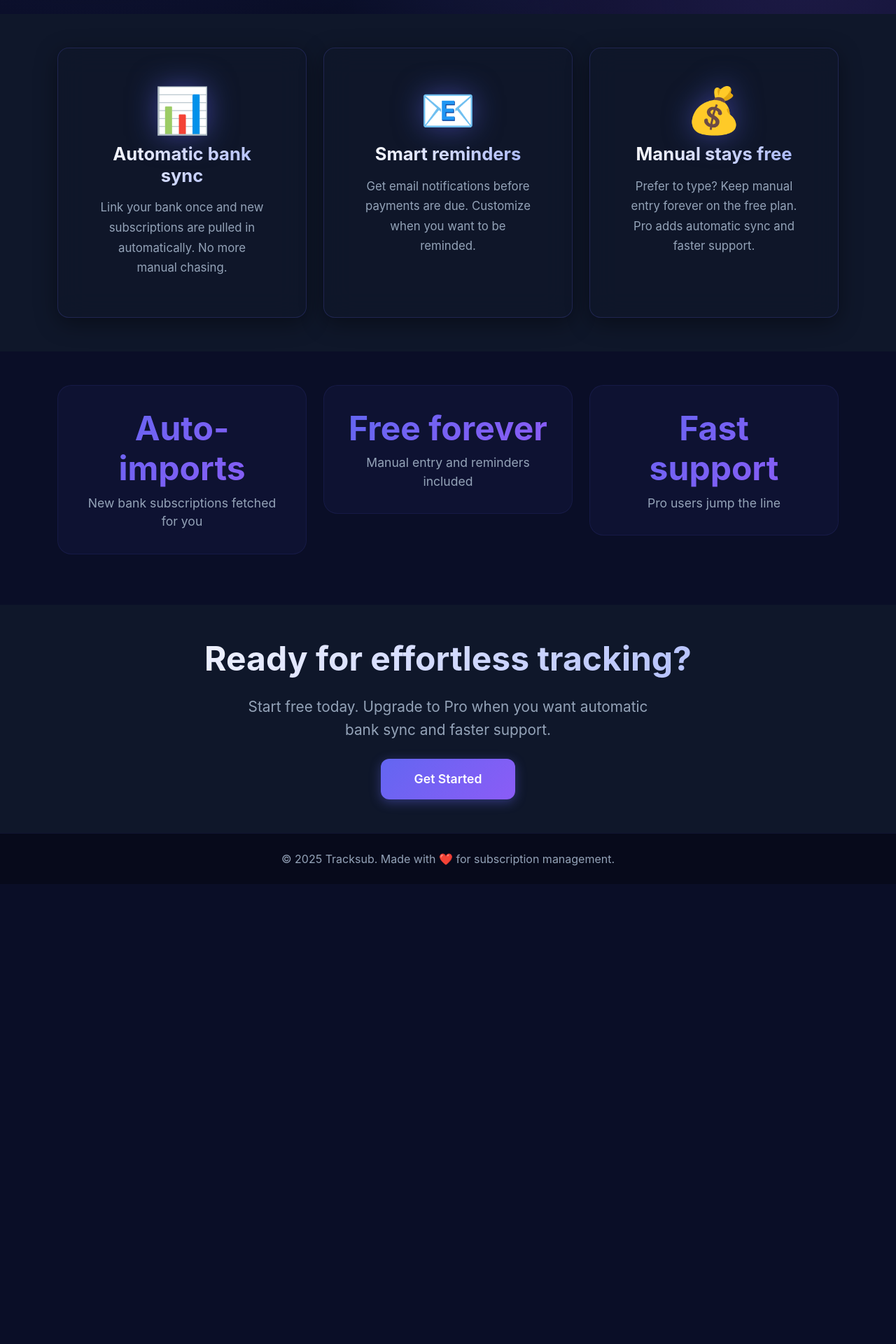
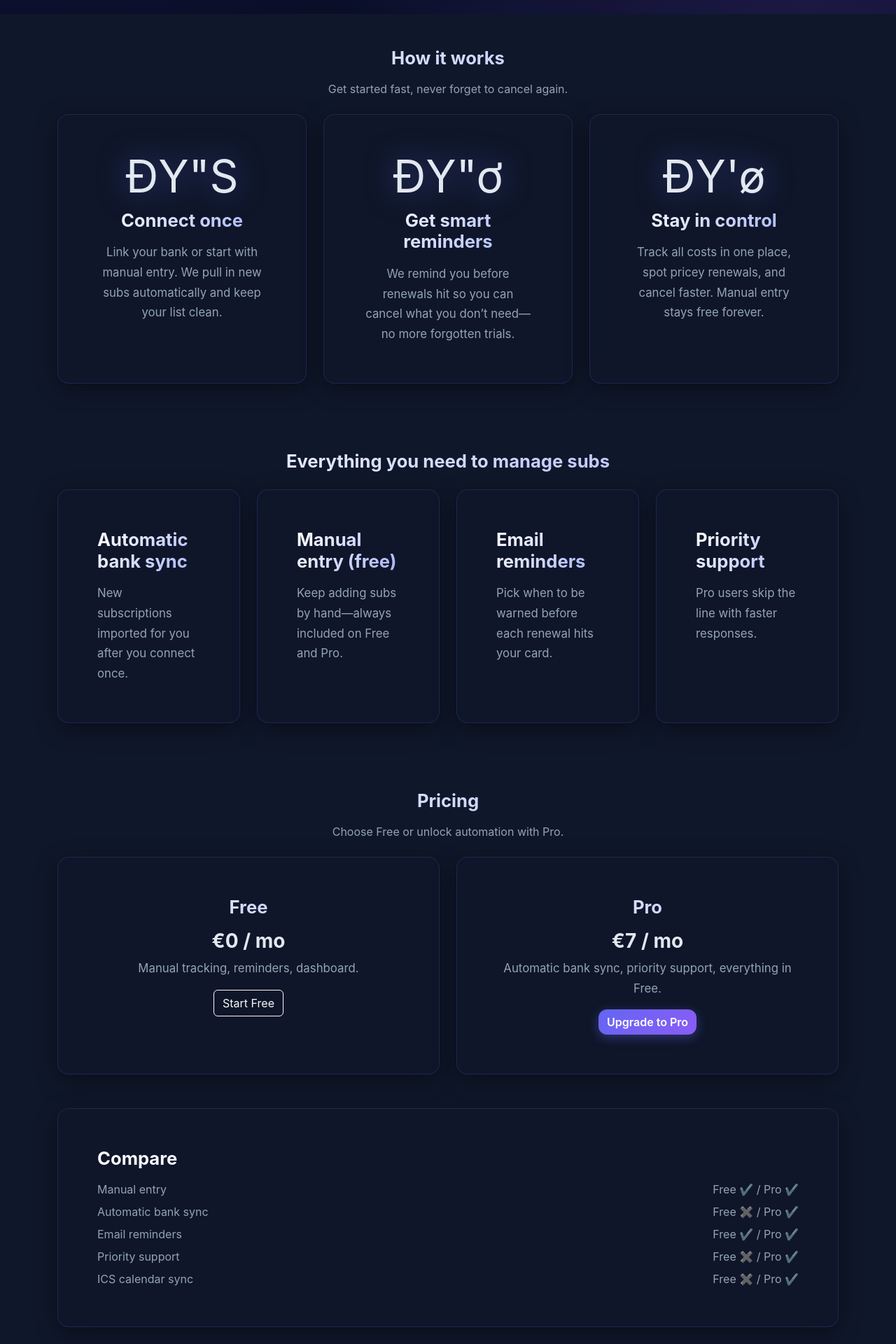
Before and after one commit to jankln/tracksub, a React (Create React App) app in the folder frontend/: page /welcome in a window 1280 px wide. Shown: the part 700-2620 px from the top of the page at 70% size. Before the commit the page ends 1963 px from the top, so only its background shows below. Built offline with nearby package versions, Linux system fonts and the light colour scheme.

Commit message:
Revamp welcome page with anchored sections and pricing

```diff
--- a/frontend/src/pages/WelcomePage.tsx
+++ b/frontend/src/pages/WelcomePage.tsx
@@ -7,7 +7,6 @@ const WelcomePage = () => {
   const navigate = useNavigate();
 
   useEffect(() => {
-    // Add fade-in animation on mount
     const elements = document.querySelectorAll('.fade-in');
     elements.forEach((el, index) => {
       setTimeout(() => {
@@ -21,6 +20,14 @@ const WelcomePage = () => {
       {/* Hero Section */}
       <section className="hero-section">
         <Container>
+          <div className="d-flex justify-content-center gap-3 mb-3 fade-in" style={{ flexWrap: 'wrap' }}>
+            <Button variant="outline-light" onClick={() => document.getElementById('how-it-works')?.scrollIntoView({ behavior: 'smooth' })}>
+              How it works
+            </Button>
+            <Button variant="outline-light" onClick={() => document.getElementById('pricing')?.scrollIntoView({ behavior: 'smooth' })}>
+              Pricing
+            </Button>
+          </div>
           <div className="hero-content text-center fade-in">
             <img
               src="/tracksublogo.png"
@@ -58,19 +65,23 @@ const WelcomePage = () => {
         </Container>
       </section>
 
-      {/* Features Section */}
-      <section className="features-section py-5">
+      {/* How it works */}
+      <section id="how-it-works" className="features-section py-5">
         <Container>
+          <div className="text-center mb-4 fade-in">
+            <h2 className="feature-title">How it works</h2>
+            <p className="text-muted">Get started fast, never forget to cancel again.</p>
+          </div>
           <Row className="g-4">
             <Col md={4} className="fade-in">
               <Card className="feature-card h-100 text-center">
                 <Card.Body>
                   <div className="feature-icon mb-3">
-                    📊
+                    ĐY"S
                   </div>
-                  <Card.Title className="feature-title">Automatic bank sync</Card.Title>
+                  <Card.Title className="feature-title">Connect once</Card.Title>
                   <Card.Text className="feature-description">
-                    Link your bank once and new subscriptions are pulled in automatically. No more manual chasing.
+                    Link your bank or start with manual entry. We pull in new subs automatically and keep your list clean.
                   </Card.Text>
                 </Card.Body>
               </Card>
@@ -80,12 +91,11 @@ const WelcomePage = () => {
               <Card className="feature-card h-100 text-center">
                 <Card.Body>
                   <div className="feature-icon mb-3">
-                    📧
+                    ĐY"ơ
                   </div>
-                  <Card.Title className="feature-title">Smart reminders</Card.Title>
+                  <Card.Title className="feature-title">Get smart reminders</Card.Title>
                   <Card.Text className="feature-description">
-                    Get email notifications before payments are due.
-                    Customize when you want to be reminded.
+                    We remind you before renewals hit so you can cancel what you don’t need—no more forgotten trials.
                   </Card.Text>
                 </Card.Body>
               </Card>
@@ -95,12 +105,116 @@ const WelcomePage = () => {
               <Card className="feature-card h-100 text-center">
                 <Card.Body>
                   <div className="feature-icon mb-3">
-                    💰
+                    ĐY'ø
                   </div>
-                  <Card.Title className="feature-title">Manual stays free</Card.Title>
+                  <Card.Title className="feature-title">Stay in control</Card.Title>
                   <Card.Text className="feature-description">
-                    Prefer to type? Keep manual entry forever on the free plan. Pro adds automatic sync and faster support.
+                    Track all costs in one place, spot pricey renewals, and cancel faster. Manual entry stays free forever.
                   </Card.Text>
+                </Card.Body>
+              </Card>
+            </Col>
+          </Row>
+        </Container>
+      </section>
+
+      {/* Feature highlights */}
+      <section className="features-section py-5">
+        <Container>
+          <div className="text-center mb-4 fade-in">
+            <h2 className="feature-title">Everything you need to manage subs</h2>
+          </div>
+          <Row className="g-4">
+            <Col md={3} className="fade-in">
+              <Card className="feature-card h-100">
+                <Card.Body>
+                  <Card.Title className="feature-title">Automatic bank sync</Card.Title>
+                  <Card.Text className="feature-description">New subscriptions imported for you after you connect once.</Card.Text>
+                </Card.Body>
+              </Card>
+            </Col>
+            <Col md={3} className="fade-in">
+              <Card className="feature-card h-100">
+                <Card.Body>
+                  <Card.Title className="feature-title">Manual entry (free)</Card.Title>
+                  <Card.Text className="feature-description">Keep adding subs by hand—always included on Free and Pro.</Card.Text>
+                </Card.Body>
+              </Card>
+            </Col>
+            <Col md={3} className="fade-in">
+              <Card className="feature-card h-100">
+                <Card.Body>
+                  <Card.Title className="feature-title">Email reminders</Card.Title>
+                  <Card.Text className="feature-description">Pick when to be warned before each renewal hits your card.</Card.Text>
+                </Card.Body>
+              </Card>
+            </Col>
+            <Col md={3} className="fade-in">
+              <Card className="feature-card h-100">
+                <Card.Body>
+                  <Card.Title className="feature-title">Priority support</Card.Title>
+                  <Card.Text className="feature-description">Pro users skip the line with faster responses.</Card.Text>
+                </Card.Body>
+              </Card>
+            </Col>
+          </Row>
+        </Container>
+      </section>
+
+      {/* Pricing */}
+      <section id="pricing" className="features-section py-5">
+        <Container>
+          <div className="text-center mb-4 fade-in">
+            <h2 className="feature-title">Pricing</h2>
+            <p className="text-muted">Choose Free or unlock automation with Pro.</p>
+          </div>
+          <Row className="g-4">
+            <Col md={6} className="fade-in">
+              <Card className="feature-card h-100 text-center">
+                <Card.Body>
+                  <Card.Title className="feature-title">Free</Card.Title>
+                  <h3 style={{ color: '#a5b4fc', fontWeight: 800 }}>€0 / mo</h3>
+                  <Card.Text className="feature-description">Manual tracking, reminders, dashboard.</Card.Text>
+                  <Button variant="outline-light" onClick={() => navigate('/register')}>Start Free</Button>
+                </Card.Body>
+              </Card>
+            </Col>
+            <Col md={6} className="fade-in">
+              <Card className="feature-card h-100 text-center" style={{ border: '1px solid rgba(99,102,241,0.4)' }}>
+                <Card.Body>
+                  <Card.Title className="feature-title">Pro</Card.Title>
+                  <h3 style={{ color: '#a5b4fc', fontWeight: 800 }}>€7 / mo</h3>
+                  <Card.Text className="feature-description">Automatic bank sync, priority support, everything in Free.</Card.Text>
+                  <Button variant="primary" onClick={() => navigate('/billing')}>Upgrade to Pro</Button>
+                </Card.Body>
+              </Card>
+            </Col>
+          </Row>
+          <Row className="g-4 mt-4 fade-in">
+            <Col>
+              <Card className="feature-card">
+                <Card.Body>
+                  <Card.Title className="feature-title">Compare</Card.Title>
+                  <div className="d-flex flex-wrap justify-content-between text-muted">
+                    <div>Manual entry</div>
+                    <div>Free ✔️ / Pro ✔️</div>
+                  </div>
+                  <div className="d-flex flex-wrap justify-content-between text-muted mt-2">
+                    <div>Automatic bank sync</div>
+                    <div>Free ✖️ / Pro ✔️</div>
+                  </div>
+                  <div className="d-flex flex-wrap justify-content-between text-muted mt-2">
+                    <div>Email reminders</div>
+                    <div>Free ✔️ / Pro ✔️</div>
+                  </div>
+                  <div className="d-flex flex-wrap justify-content-between text-muted mt-2">
+                    <div>Priority support</div>
+                    <div>Free ✖️ / Pro ✔️</div>
+                  </div>
+                  <div className="d-flex flex-wrap justify-content-between text-muted mt-2">
+                    <div>ICS calendar sync</div>
+                    <div>Free ✖️ / Pro ✔️</div>
+                  </div>
                 </Card.Body>
               </Card>
             </Col>
@@ -111,23 +225,26 @@ const WelcomePage = () => {
       {/* Stats Section */}
       <section className="stats-section py-5">
         <Container>
+          <div className="text-center fade-in mb-4">
+            <h2 className="feature-title">Tracking over €1,400,000 in subscriptions worldwide</h2>
+          </div>
           <Row className="text-center fade-in">
             <Col md={4} className="mb-4">
               <div className="stat-item">
-                <h2 className="stat-number">Auto-imports</h2>
-                <p className="stat-label">New bank subscriptions fetched for you</p>
+                <h2 className="stat-number">20,000+</h2>
+                <p className="stat-label">Users</p>
               </div>
             </Col>
             <Col md={4} className="mb-4">
               <div className="stat-item">
-                <h2 className="stat-number">Free forever</h2>
-                <p className="stat-label">Manual entry and reminders included</p>
+                <h2 className="stat-number">130,000+</h2>
+                <p className="stat-label">Subscriptions tracked</p>
               </div>
             </Col>
             <Col md={4} className="mb-4">
               <div className="stat-item">
-                <h2 className="stat-number">Fast support</h2>
-                <p className="stat-label">Pro users jump the line</p>
+                <h2 className="stat-number">€232,000</h2>
+                <p className="stat-label">Saved from cancellations</p>
               </div>
             </Col>
           </Row>
@@ -157,7 +274,7 @@ const WelcomePage = () => {
       <footer className="welcome-footer py-4">
         <Container>
           <div className="text-center text-muted">
-            <p className="mb-0">© 2025 Tracksub. Made with ❤️ for subscription management.</p>
+            <p className="mb-0">¶¸ 2025 Tracksub. Made with ƒ?Ï‹÷? for subscription management.</p>
           </div>
         </Container>
       </footer>
```
